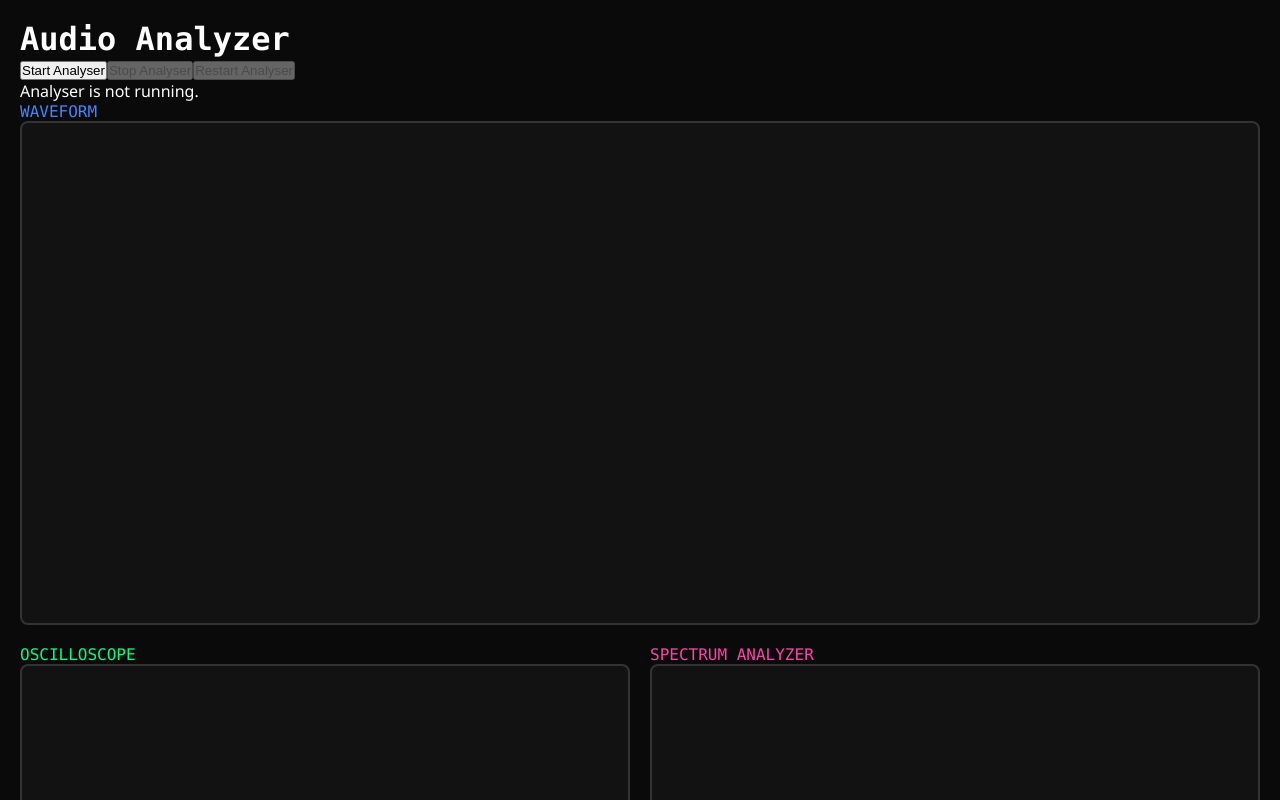
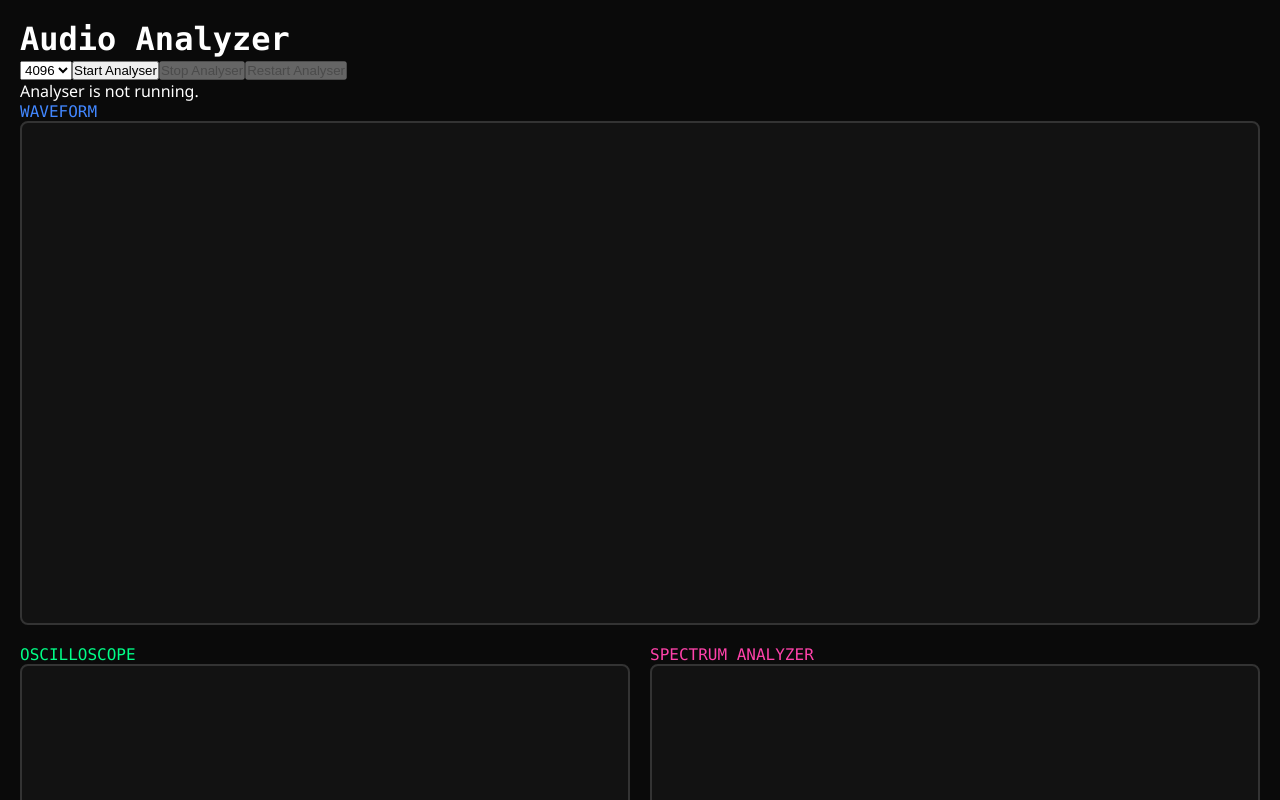
Before and after one commit to pjpiedmont/audio-dashboard, a React (Vite) app: page / in a window 1280 px wide. Shown: the top 800 px of the page. Built offline with nearby package versions, Linux system fonts and the light colour scheme.

Commit message:
Add FFT size selector

```diff
--- a/src/App.tsx
+++ b/src/App.tsx
@@ -7,6 +7,7 @@ import { useAnalyserNode } from "./hooks/useAnalyserNode";
 
 function App() {
 	const [windowDuration, setWindowDuration] = useState(10);
+	const [fftSize, setFftSize] = useState(4096);
 	const {
 		analyser,
 		isRunning,
@@ -15,19 +16,37 @@ function App() {
 		restartAnalyser,
 		circularBuffer,
 		writeHead
-	} = useAnalyserNode(4096);
+	} = useAnalyserNode();
+
+	const handleFftChange = async (newSize: number) => {
+		setFftSize(newSize)
+		if (isRunning) {
+			await restartAnalyser(newSize)
+		}
+	}
 
 	return (
 		<div className="container">
 			<h1>Audio Analyzer</h1>
 
-			<button onClick={startAnalyser} disabled={isRunning}>
+			<select
+				value={fftSize}
+				onChange={e => handleFftChange(Number(e.target.value))}
+			>
+				<option value={512}>512</option>
+				<option value={1024}>1024</option>
+				<option value={2048}>2048</option>
+				<option value={4096}>4096</option>
+				<option value={8192}>8192</option>
+			</select>
+
+			<button onClick={() => startAnalyser(fftSize)} disabled={isRunning}>
 				Start Analyser
 			</button>
 			<button onClick={stopAnalyser} disabled={!isRunning}>
 				Stop Analyser
 			</button>
-			<button onClick={restartAnalyser} disabled={!isRunning}>
+			<button onClick={() => restartAnalyser(fftSize)} disabled={!isRunning}>
 				Restart Analyser
 			</button>
 
--- a/src/hooks/useAnalyserNode.ts
+++ b/src/hooks/useAnalyserNode.ts
@@ -1,13 +1,13 @@
 import { useState, useRef } from "react";
 
-export function useAnalyserNode(fftSize: number = 2048) {
+export function useAnalyserNode() {
 	const [analyser, setAnalyser] = useState<AnalyserNode | null>(null);
 	const [isRunning, setIsRunning] = useState(false);
 	const contextRef = useRef<AudioContext | null>(null);
 	const circularBuffer = useRef<Float32Array | null>(null);
 	const writeHead = useRef(0);
 
-	const startAnalyser = async () => {
+	const startAnalyser = async (fftSize: number) => {
 		try {
 			const stream = await navigator.mediaDevices.getUserMedia({ audio: true });
 			const audioContext = new AudioContext();
@@ -58,9 +58,9 @@ export function useAnalyserNode(fftSize: number = 2048) {
 		setIsRunning(false);
 	};
 
-	const restartAnalyser = () => {
+	const restartAnalyser = (fftSize: number) => {
 		stopAnalyser();
-		startAnalyser();
+		startAnalyser(fftSize);
 	};
 
 	return { analyser, isRunning, startAnalyser, stopAnalyser, restartAnalyser, circularBuffer, writeHead };
```
